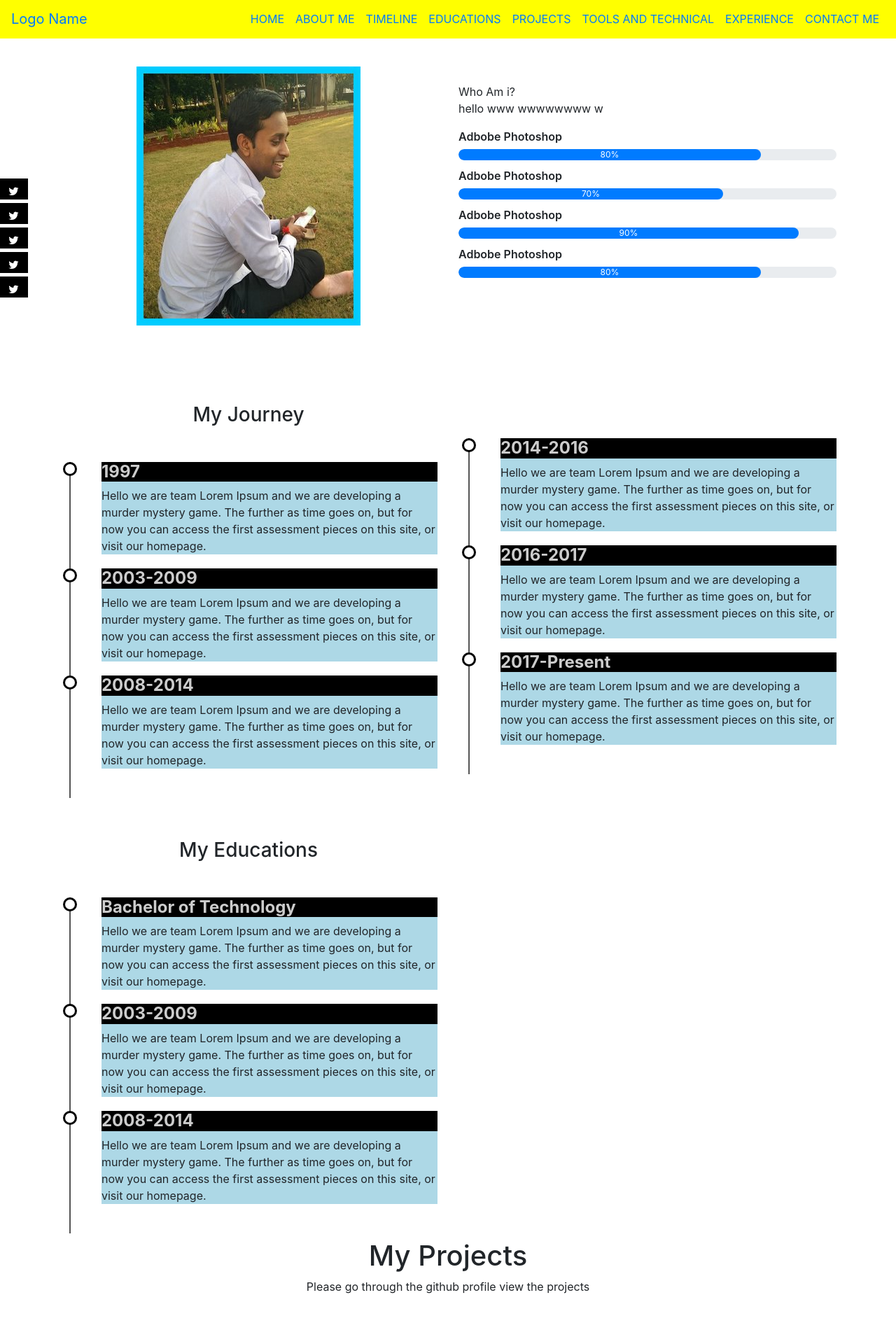
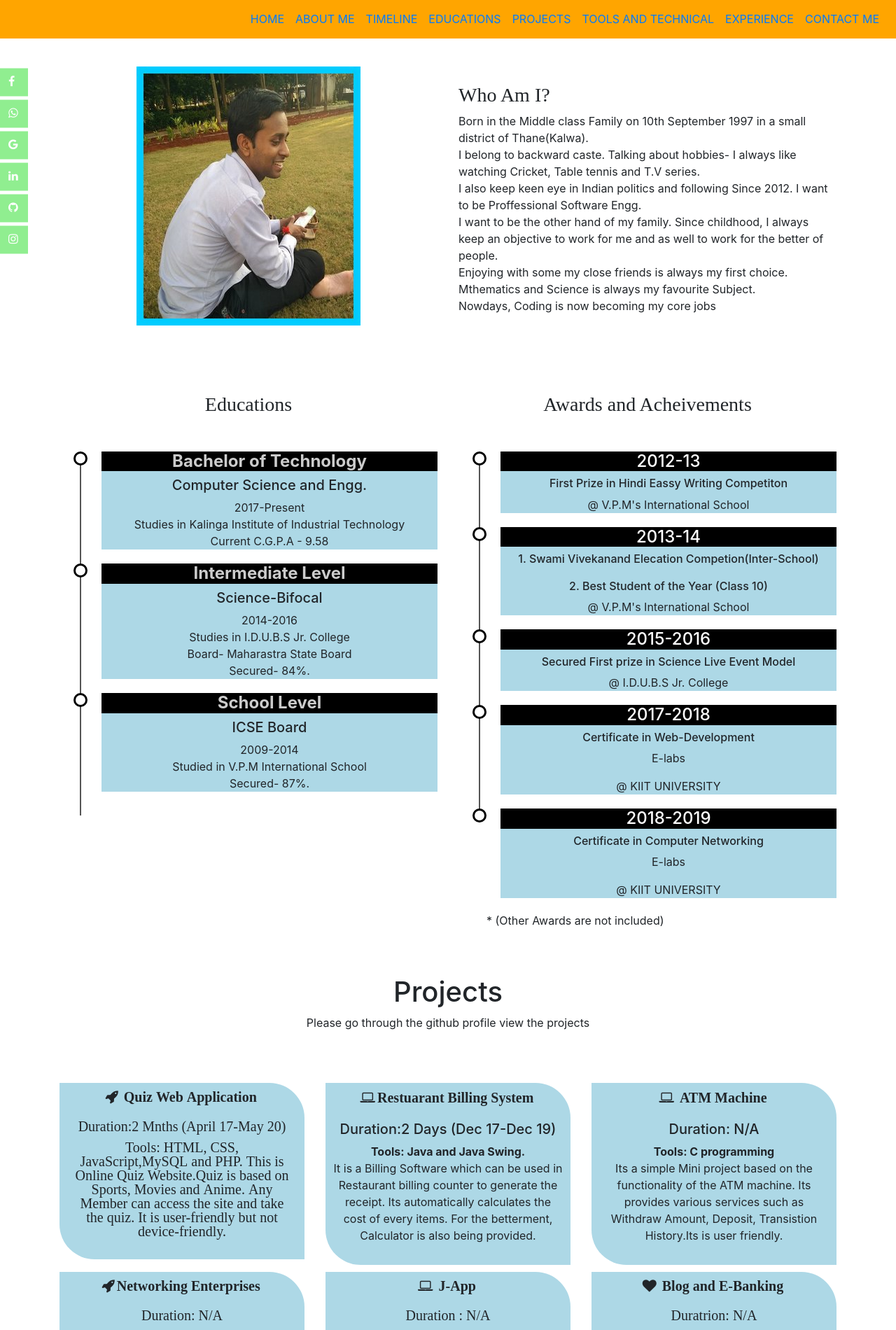
Before and after one commit to an-and10/Portfolios, a PHP site: page / in a window 1280 px wide. Shown: the part 801-2701 px from the top of the page at 70% size. Run offline with PHP 8.4, Linux system fonts and the light colour scheme; some libraries are stand-ins or nearby versions.

Commit message:
added new

```diff
--- a/resume/css/style.css
+++ b/resume/css/style.css
@@ -3,10 +3,14 @@ body{
   padding: 0
 
 }
+h3{
+  font-family: Times New Roman;
+}
+
 /* header css*/
 #header{
   height: 100vh;
-  background: lightyellow;
+  background-image: url("http://traversymedia.com/downloads/assets/beachshowcase.jpg");
   background-position: center;
   background-size: cover;
   background-attachment:fixed;
@@ -34,27 +38,24 @@ body{
   bottom: 30px;
   position :absolute;
   left: 50%;
-  transform : translateX(-50%);
-  border: 1px solid black;
+  transform : translateY(-50%);
+  border: 2px solid black;
   padding: 10px 10px 20px;
   border-radius: 30px;
 }
 .scroll-bar  span{
-  border: 5px solid RED;
+  border: 5px solid red;
   font-size: 10px
   border-radius: 30px;
 }
 .scroll-bar{
   animation: mover 1s infinite alternate;
 }
-@keyframes mover{
-  0%(transform)
 
-}
 /*  -------------- About------------------*/
 .about{
   padding-top: 40px;
-  margin-bottom: -130px;
+  margin-bottom: -240px;
 
 }
 .profile-image{
@@ -63,11 +64,16 @@ body{
 .nav-bar{
   top:0;
   position: sticky;
-  z-index: 2;
+  z-index: 5;
 
 }
+.nav-item{
+ color: red;
+}
 .navbar{
-  background-color: yellow;
+  background-color: orange;
+
+
 }
 .nav-bar .fa-bar{
   color:white;
@@ -75,16 +81,17 @@ body{
 }
 .navbar-toggler{
   outline: none !important;
-  float:right;
+
+  margin-right:0px;
 }
 .skill-bar p{
   margin-bottom: 6px;
   font-weight: 600;
-
 }
 .progress{
   border-radius: 16px;
   margin-bottom: 10px;
+
 
 }
 .progress-bar{
@@ -92,15 +99,19 @@ body{
 }
 .resume{
   padding-top: 50px;
-  padding-bottom: 30px;
+  padding-bottom:50px;
   background: ##f9f9f9;
+  position: relative;
+  z-index: 2;
+
 }
 .resume h3{
   margin-bottom: 50px;
 }
 .timeline{
   list-style-type: none;
-  postion: relative;
+  position: relative;
+
 
 }
 .timeline:before{
@@ -110,8 +121,9 @@ body{
   position: absolute;
   left: 29px;
   width: 2px;
-  height: 480px;
+  height: 520px;
   z-index: 1;
+
 }
 .timeline li{
   margin-top: 20px;
@@ -142,10 +154,12 @@ color: #ccc;
   height: 20px;
   z-index: 1;
 
+
 }
 .services{
   padding-top: 50px;
-  padding-bottom: 50px;
+  padding-bottom: 90px;
+  margin:50px;
 
 }
 .services h1{
@@ -153,7 +167,7 @@ color: #ccc;
 
 }
 .services-box{
-  background-color: #f9f9f9;
+  background-color:lightblue;
   padding: 10px;
   margin-top: 10px;
   border-top-right-radius : 50px;
@@ -173,14 +187,15 @@ color: #ccc;
 .services-box p{
   font-size: 15px;
   margin-top: 20px;
-  color: #777;
+  color: white;
+  text-align: left;
 
 }
 .services-box:hover{
-  background-color: #000;
-  color: white;
+  background-color:yellow;
+  color:black;
   border-top-right-radius: 0;
-;
+
   border-bottom-left-radius: 0;
 
   border-top-left-radius: 50px;
@@ -188,16 +203,24 @@ color: #ccc;
   transistion: 3s;
 
 }
-/* COntact section*/
+.services-box p:hover{
+  color: red;
+}
+/* Contact section*/
 .contact{
-  padding-top: 20px;
-  background:url("back.jpg");
+  padding-top: 70px;
+  /*background-image: url("http://traversymedia.com/downloads/assets/beachshowcase.jpg");*/
+  background:linear-gradient(rgba(0,0,0,0.8),rgba(0,0,0,0.8)),url("http://traversymedia.com/downloads/assets/beachshowcase.jpg");
   background-position: center;
   background-size: cover;
   background-attachment:fixed;
+  color:white;
+  width:99%;
+
 }
 .contact .row{
-  pading: 30px 0;
+
+  padding:  30px 0;
   font-size: 22px;
 }
 /* social iconms*/
@@ -207,25 +230,27 @@ color: #ccc;
   position:sticky;
   z-index: 1;
   width: 80px;
+
 }
 .social-icon ul{
   padding: initial;
 
 }
 .social-icon ul li {
-  hbeight: 400px;
+  height: 40px;
   width: 40px;
   list-style-type: 12px;
   padding-left: 12px;
   padding-top: 6px;
   margin-top: 5px;
   color: white;
-  background-color: black;
+  background-color: lightgreen;
 
 }
 .social-icon ul li:hover{
   padding-left: 30px;
-  width: 80px;
-  transition: 1s;
+  width: 60px;
+  transition: 0.8s;
+  background-color: green;
 
 }
--- a/resume/index.html
+++ b/resume/index.html
@@ -5,7 +5,7 @@
     <meta http-equiv="X-UA-Compatible" content="IE=edge">
     <meta name="viewport" content="width=device-width, initial-scale=1">
     <!-- The above 3 meta tags *must* come first in the head; any other head content must come *after* these tags -->
-    <title></title>
+    <title>Know About Me!</title>
 
     <!-- Bootstrap -->
     <link href="css/bootstrap.min.css" rel="stylesheet">
@@ -17,17 +17,27 @@
 <script src="https://cdnjs.cloudflare.com/ajax/libs/popper.js/1.14.6/umd/popper.min.js" integrity="sha384-wHAiFfRlMFy6i5SRaxvfOCifBUQy1xHdJ/yoi7FRNXMRBu5WHdZYu1hA6ZOblgut" crossorigin="anonymous"></script>
 <script src="https://stackpath.bootstrapcdn.com/bootstrap/4.2.1/js/bootstrap.min.js" integrity="sha384-B0UglyR+jN6CkvvICOB2joaf5I4l3gm9GU6Hc1og6Ls7i6U/mkkaduKaBhlAXv9k" crossorigin="anonymous"></script>
 <link rel="stylesheet" href="https://stackpath.bootstrapcdn.com/font-awesome/4.7.0/css/font-awesome.min.css">
+
 </head>
   <body>
     <!-- Header section-->
+
     <section id="header">
+
+
       <div class="container text-center">
         <div class="user-box">
           <img src="images/21.jpg">
-          <h1> Anand Maurya</h1>
-          <p> Student @ Kalinga Institite of Industrial technology</p>
+          <h1> Anand M Maurya</h1>
+          <p> B.Tech (Computer Science and Engg.)</p>
+          <p> Student @ Kalinga Institite of Industrial Technology</p>
+          <p>Volunters @ NSS SCE</p>
+          <br>
                </div>
       </div>
+    </div>
+  </div>
+
 
       <div class="scroll-btn">
         <div class="scroll-bar"><a href="#about"><span></span></a></div>
@@ -38,7 +48,7 @@
   <section id="user-info">
     <div class="nav-bar">
     <nav class="navbar navbar-expand-lg">
-    <a class="navbar-brand" href="#">Logo Name</a>
+
     <button type="button" class="navbar-toggler" data-toggle="collapse" data-target="#navbarNav" aria-expanded="navbarNav" aria-controls="navbarNav" aria-label="Toggle navigation">
         <i class="fa fa-bars"></i>
         </button>
@@ -56,7 +66,7 @@
           <a class="nav-link" href="#timeline">TIMELINE</a>
         </li>
         <li class="nav-item">
-          <a class="nav-link" href="#Education">EDUCATIONS</a>
+          <a class="nav-link" href="#education">EDUCATIONS</a>
         </li>
         <li class="nav-item">
           <a class="nav-link" href="#projects">PROJECTS</a>
@@ -82,34 +92,17 @@
         <img src="images/23.jpg" class="profile-img">
       </div>
       <div class="col-md-6">
-        <br
-        <h3>  Who Am i?</h3>
-        <p> hello www
-          wwwwwwww
-          w
+        <br>
+        <h3> Who Am I?</h3>
+        <p>
+          Born in the Middle class Family on 10th September 1997 in a small district of Thane(Kalwa). <br>I belong to backward caste. Talking about hobbies- I always like watching Cricket, Table tennis and T.V series.<br> I also keep keen eye in Indian politics and following Since 2012. I want to be Proffessional Software Engg. <br>I want to be the other hand of my family.
+          Since childhood, I always keep an objective to work for me and as well to work for the better of people.<br>
+          Enjoying with some my close friends is always my first choice.<br>
+          Mthematics and  Science is always my favourite Subject.<br>
+          Nowdays, Coding is now becoming my core jobs<br>
+
         </p>
 
-        <div class="skill-bar">
-          <p> Adbobe Photoshop</p>
-          <div class="progress">
-            <div class="progress-bar" style="width: 80%;">80%</div>
-          </div>
-
-          <p> Adbobe Photoshop</p>
-          <div class="progress">
-            <div class="progress-bar" style="width: 70%;">70%</div>
-          </div>
-
-          <p> Adbobe Photoshop</p>
-          <div class="progress">
-            <div class="progress-bar" style="width: 90%;">90%</div>
-          </div>
-
-          <p> Adbobe Photoshop</p>
-          <div class="progress">
-            <div class="progress-bar" style="width: 80%;">80%</div>
-          </div>
-        </div>
     </div>
   </div>
 </div>
@@ -117,121 +110,136 @@
 
 <div class="social-icon">
   <ul >
-    <a href="#"><li><i class="fa fa-twitter"></i></li></a>
-      <a href="#"><li><i class="fa fa-twitter"></i></li></a>
+    <a href="https://www.facebook.com/imanand10"><li><i class="fa fa-facebook"></i></li></a>
+      <a href="https://api.whatsapp.com/send?phone=+919702620581&text=Hi, I contacted you Through your website."><li><i class="fa fa-whatsapp"></i></li></a>
 
-        <a href="#"><li><i class="fa fa-twitter"></i></li></a>
-          <a href="#"><li><i class="fa fa-twitter"></i></li></a>
-            <a href="#"><li><i class="fa fa-twitter"></i></li></a>
+        <a href="www.gmail.com"><li><i class="fa fa-google"></i></li></a>
+          <a href="#"><li><i class="fa fa-linkedin"></i></li></a>
+          <a href="www.github.com/an-and10"><li><i class="fa fa-github"></i></li></a>
+          <a href="https://www.instagram.com/an_and_maurya_10/"><li><i class="fa fa-instagram"></i></li></a>
 </div>
 
-<!-resume----------->
-<div class="resume"  id="timeline">
-  <div class=" container">
-    <div class=" row">
-      <div class="col-md-6">
-        <h3 class="text-center"> My Journey</h3>
-        <ul class="timeline">
-          <li>
-          <h4><span> 1997 </span></h4>
-          <p> Hello we are team Lorem Ipsum and we are developing a murder mystery game.
+<!--resume----------->
 
-            The further as time goes on, but for now you can access the first assessment pieces on this site, or visit our homepage.
-          </p>
-        </li>
-        <li>
-        <h4><span>2003-2009</span></h4>
-        <p> Hello we are team Lorem Ipsum and we are developing a murder mystery game.
-          The further as time goes on, but for now you can access the first assessment pieces on this site, or visit our homepage.
-        </p>
-      </li>
-      <li>
-      <h4><span>2008-2014</span></h4>
-      <p> Hello we are team Lorem Ipsum and we are developing a murder mystery game.
-        The further as time goes on, but for now you can access the first assessment pieces on this site, or visit our homepage.
-      </p>
-    </li>
-    </div>
-    <div class="col-md-6">
-  <h3 class="text-center">      </h3>
-      <ul class="timeline">
-
-        <li>
-        <h4><span>2014-2016</span></h4>
-        <p> Hello we are team Lorem Ipsum and we are developing a murder mystery game.
-          The further as time goes on, but for now you can access the first assessment pieces on this site, or visit our homepage.
-        </p>
-      </li>
-
-      <li>
-      <h4><span>2016-2017</span></h4>
-      <p> Hello we are team Lorem Ipsum and we are developing a murder mystery game.
-        The further as time goes on, but for now you can access the first assessment pieces on this site, or visit our homepage.
-      </p>
-    </li>
-    <li>
-    <h4><span>2017-Present</span></h4>
-    <p> Hello we are team Lorem Ipsum and we are developing a murder mystery game.
-      The further as time goes on, but for now you can access the first assessment pieces on this site, or visit our homepage.
-    </p>
-    </li>
-  </div>
-</div>
-</div>
-</div>
 
 <div class="resume"  id="education">
   <div class=" container">
     <div class=" row">
       <div class="col-md-6">
-        <h3 class="text-center"> My Educations</h3>
+        <h3 class="text-center"> Educations</h3>
         <ul class="timeline">
-          <li>
-          <h4><span> Bachelor of Technology </span></h4>
-          <p> Hello we are team Lorem Ipsum and we are developing a murder mystery game.
-
-            The further as time goes on, but for now you can access the first assessment pieces on this site, or visit our homepage.
+          <li class="text-center">
+          <h4><span > Bachelor of Technology </span></h4>
+           <h5> Computer Science and Engg.</h5>
+           <p>
+            2017-Present
+            <br>
+            Studies in Kalinga Institute of Industrial Technology<br>
+            Current C.G.P.A - 9.58
           </p>
         </li>
-        <li>
-        <h4><span>2003-2009</span></h4>
-        <p> Hello we are team Lorem Ipsum and we are developing a murder mystery game.
-          The further as time goes on, but for now you can access the first assessment pieces on this site, or visit our homepage.
+        <li class="text-center">
+        <h4><span> Intermediate Level </span></h4>
+           <h5> Science-Bifocal </h5>
+           <p>
+            2014-2016
+            <br>
+            Studies in I.D.U.B.S Jr. College <br>
+            Board- Maharastra State Board<br>
+            Secured- 84%.
           </p>
       </li>
-      <li>
-      <h4><span>2008-2014</span></h4>
-      <p> Hello we are team Lorem Ipsum and we are developing a murder mystery game.
-        The further as time goes on, but for now you can access the first assessment pieces on this site, or visit our homepage.
+      <li class="text-center">
+      <h4><span> School Level </span></h4>
+           <h5> ICSE Board </h5>
+           <p>
+            2009-2014
+            <br>
+            Studied in V.P.M International School<br>
+            Secured- 87%.
           </p>
     </li>
     </div>
 
+        <div class="col-md-6">
+        <h3 class="text-center"> Awards and Acheivements</h3>
+        <ul class="timeline">
+          <li class="text-center">
+          <h4 class="text-center">2012-13</h4>
+           <h6>First Prize in Hindi Eassy Writing Competiton</h6>
+            <p> @ V.P.M's International School</p>
+        </li>
+        <li class="text-center">
+          <h4 class="text-center">2013-14</h4>
+           <h6> 1. Swami Vivekanand Elecation Competion(Inter-School)<br><br>
+            2. Best Student of the Year (Class 10)
+            </h6>
+            <p> @ V.P.M's International School</p>
+        </li>
+         <li class="text-center">
+          <h4 class="text-center">2015-2016</h4>
+           <h6> Secured First prize in  Science Live Event Model </h6>
+           <p> @ I.D.U.B.S Jr. College</p>
+        </li>
+        <li class="text-center">
+          <h4 class="text-center">2017-2018</h4>
+           <h6> Certificate in Web-Development</h6>
+           <p>  E-labs </p>
+           <p> @ KIIT UNIVERSITY</p>
+        </li>
+        <li class="text-center">
+          <h4 class="text-center">2018-2019</h4>
+           <h6> Certificate in Computer Networking</h6>
+           <p>  E-labs </p>
+           <p> @ KIIT UNIVERSITY</p>
+        </li>
+
+      * (Other Awards are not included)
+    </div>
 </div>
 </div>
 </div>
 <!----- Services----->
 <div class="Services" id="projects">
   <div class="container">
-    <div class="text-center"><h1> My Projects</h1>
+    <div class="text-center"><h1> Projects</h1>
       <p class="text-center"> Please go through the  github profile view the projects</p><br><br>
       <div class="row">
         <div class="col-md-4">
           <div class="services-box">
-            <l class="fa fa-rocket"></i><span> Quiz Website</span>
-              <p> This is the wesite design with the help of html and css  this is the free website and register yourself to play the quiz on bvarious topics . this website uses php and mysql as the bachend process</p>
+            <l class="fa fa-rocket"></i><span> Quiz Web Application</span>
+              <p>
+              <h5>Duration:2 Mnths (April 17-May 20)</h5>
+                Tools: HTML, CSS, JavaScript,MySQL and PHP.
+
+                This is Online Quiz Website.Quiz is based on Sports, Movies and Anime. Any Member can access the site and take the quiz. It is user-friendly but not device-friendly.
+
+              </p>
+
             </div>
           </div>
           <div class="col-md-4">
             <div class="services-box">
-              <l class="fa fa-laptop"></i><span> Quiz Website</span>
-                <p> This is the wesite design with the help of html and css  this is the free website and register yourself to play the quiz on bvarious topics . this website uses php and mysql as the bachend process</p>
+              <l class="fa fa-laptop"></i><span>Restuarant Billing System</span></l>
+                <p>
+                  <h5>Duration:2 Days (Dec 17-Dec 19)</h5>
+                    <b>Tools: Java and Java Swing.</b><br>
+                    It is a Billing Software which can be used in  Restaurant billing counter to generate the receipt.
+                    Its automatically calculates the cost of every items. For the betterment, Calculator is also being provided.
+
+                  </p>
                  </div>
             </div>
             <div class="col-md-4">
               <div class="services-box">
-                <l class="fa fa-heart"></i><span> Quiz Website</span>
-                  <p> This is the wesite design with the help of html and css  this is the free website and register yourself to play the quiz on bvarious topics . this website uses php and mysql as the bachend process</p>
+                <l class="fa fa-laptop"></i><span> ATM Machine</span></l>
+                  <p>
+                    <h5> Duration: N/A</h5>
+                    <b>Tools: C programming<br></b>
+                    Its a simple Mini project based on the functionality of the ATM machine.
+                    Its provides various services such as Withdraw Amount, Deposit, Transistion
+                    History.Its is user friendly.
+                    </p>
                 </div>
               </div>
 
@@ -239,20 +247,40 @@
         <div class="row">
           <div class="col-md-4">
             <div class="services-box">
-              <l class="fa fa-rocket"></i><span> Quiz Website</span>
-                <p> This is the wesite design with the help of html and css  this is the free website and register yourself to play the quiz on bvarious topics . this website uses php and mysql as the bachend process</p>
+              <l class="fa fa-rocket"></i><span>Networking Enterprises</span><br>
+                <p>
+                  <h5> Duration: N/A</h5>
+                  <b> Tools : Cisco Tracer Packet</b>
+                  It is network enterprises of any Developing company. Its has various
+                  routing protocols. Inter-Vlan Concept is used to connect different
+                  block of network. Some NAT and PAT is used to access and denied the
+                  some specified network.
               </div>
             </div>
             <div class="col-md-4">
               <div class="services-box">
-                <l class="fa fa-laptop"></i><span> Quiz Website</span>
-                  <p> This is the wesite design with the help of html and css  this is the free website and register yourself to play the quiz on bvarious topics . this website uses php and mysql as the bachend process</p>
+                <l class="fa fa-laptop"></i><span> J-App</span>
+                  <p> <h5> Duration : N/A</h5>
+                    <b> Tools: Java Swing</b><br>
+                    This app consists of various application. <br>Its has Quiz Application,
+                    Calculator,Word Counts, Notepad,etc .
+                    It is complete user friendly.Word Count counts the letters,
+                    Calculator is provided as mathematical tools.
+                    <br>
+
                 </div>
               </div>
               <div class="col-md-4">
                 <div class="services-box">
-                  <l class="fa fa-heart"></i><span> Quiz Website</span>
-                    <p> This is the wesite design with the help of html and css  this is the free website and register yourself to play the quiz on bvarious topics . this website uses php and mysql as the bachend process</p>
+                  <l class="fa fa-heart"></i><span> Blog and E-Banking</span>
+                    <p> <h5>
+                      Duratrion: N/A
+                    </h5>
+                    <b> Tools: HTML,CSS,Bootstrap,
+                      <br>JavaScript,PHP</b><br><br>
+                     <h4>We are currently working on this project. It will be
+                     update soon.</h4>
+
                   </div>
                 </div>
 
@@ -272,8 +300,6 @@
       <img src="images/images.jpg" class="profile-img">
     </div>
     <div class="col-md-6">
-      <br
-      <h3> Languages</h3>
 
       <div class="skill-bar">
         <p> C++</p>
@@ -283,24 +309,39 @@
 
         <p> C</p>
         <div class="progress">
-          <div class="progress-bar" style="width: 70%;">70%</div>
+          <div class="progress-bar" style="width: 75%;">75%</div>
         </div>
 
         <p> Java</p>
         <div class="progress">
-          <div class="progress-bar" style="width: 90%;">90%</div>
+          <div class="progress-bar" style="width: 80%;">80%</div>
         </div>
 
-        <h3> Languages</h3>
-
-        <p>jQuery </p>
+        <p>JavaScript </p>
+        <div class="progress">
+          <div class="progress-bar" style="width: 50%;">50%</div>
+        </div>
+        <p>JQuery </p>
+        <div class="progress">
+          <div class="progress-bar" style="width: 70%;">70%</div>
+        </div>
+        <p>Computer Networking Cisco </p>
         <div class="progress">
           <div class="progress-bar" style="width: 80%;">80%</div>
         </div>
-        <p>jQuery </p>
+        <p>Java Swing </p>
         <div class="progress">
           <div class="progress-bar" style="width: 80%;">80%</div>
         </div>
+        <p>Bootstrap </p>
+        <div class="progress">
+          <div class="progress-bar" style="width: 90%;">90%</div>
+        </div>
+        <p>PHP </p>
+        <div class="progress">
+          <div class="progress-bar" style="width: 70%;">70%</div>
+        </div>
+
       </div>
 
   </div>
@@ -309,33 +350,38 @@
  <!---------------- Experience------------->
  <br><br>
 
- <div class="Services" id="experience">
+ <div class="services" id="experience">
    <div class="container">
      <div class="text-center"><h1> My  Work Experience</h1>
        <p class="text-center"> Where I got opportunity to work </p><br><br>
        <div class="row">
          <div class="col-md-4">
            <div class="services-box">
-             <l class="fa fa-rocket"></i><span> Quiz Website</span>
-               <p> This is the wesite design with the help of html and css  this is the free website and register yourself to play the quiz on bvarious topics . this website uses php and mysql as the bachend process</p>
+             <l class="fa fa-rocket"></i><span> CHIMERA 2K18</span>
+               <p><h3> </h3> I worked as a front-end Developer of Chimera 2k18 Event held in KSAC
+                 in the month of Nov 18.
              </div>
            </div>
-           <div class="col-md-4">
-             <div class="services-box">
-               <l class="fa fa-laptop"></i><span> Quiz Website</span>
-                 <p> This is the wesite design with the help of html and css  this is the free website and register yourself to play the quiz on bvarious topics . this website uses php and mysql as the bachend process</p>
+         </div>
+         <br><br>
 </div>
 </div>
+<br>
+<br>
+<br>
+<br>
 
+  br>
+<br>
+<br>
 
-         </div>
-         <br><br>
-
+</section>
 <!--------------------- Contact me------------->
 <div class="contact"  id="contact">
-<div class="container  text-center">
+<div class="text-center">
   <h4> Contact me</h4>
-  <p class=" text-center"> This is the wesite design with the help of html and css  this is the free website and register you</p>
+  <p class=" text-center">
+     <p></p> Kindly Contact me on the given info</p>
   <div class="row">
     <div class="col-md-4">
       <i class="fa fa-phone"></i>
@@ -346,15 +392,18 @@
       <p> mauryaanand10@gmail.com</p>
     </div>
     <div class="col-md-4">
-      <i class="fa fa-internet-explore"></i>
-      <p> wwww.google.com</p>
+      <i class="fa fa-whatsapp"></i>
+      <p> +91 9702620581</p>
     </div>
   </div>
-<button type="button" class="btn btn-primary"><i class="fa fa-download"></i> Download Resume</button>
+<button type="button" class="btn btn-primary"><i class="fa fa-download"></i> Download Resume</button><br>
+<div class="footer text-center">
+		<p> All rights reserved &copy; 2019.</p>
+	</div>
   </div>
 </div>
 
-<section>
+
 
   <script src="smooth-scroll.js"></script>
   <script>
```
Also changed, not shown: resume/.htaccess (added), resume/smooth-scroll-master/.github/contributing.md (added), resume/smooth-scroll-master/.github/issue_template.md (added), resume/smooth-scroll-master/.travis.yml (added), 2 other files. Lines whose indentation alone changed are shown as unchanged.
